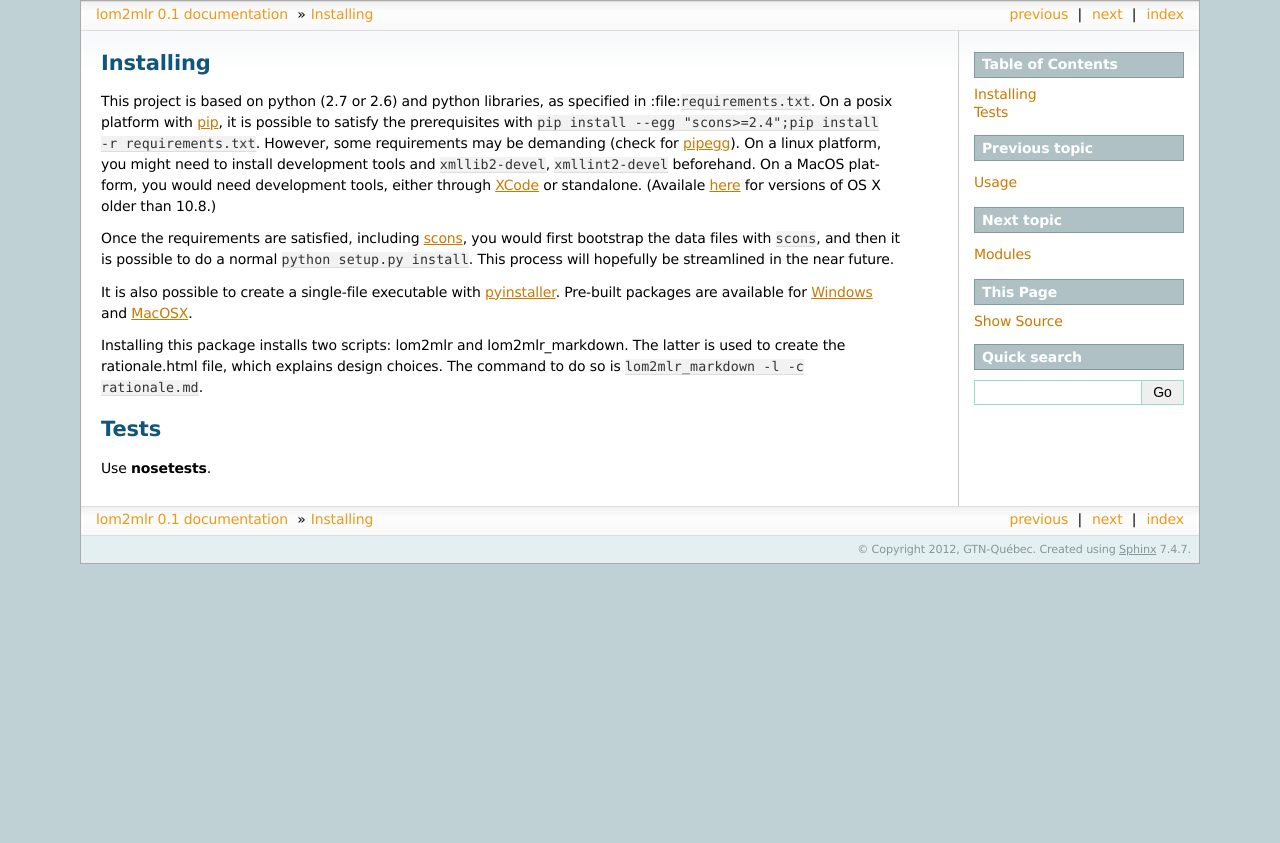
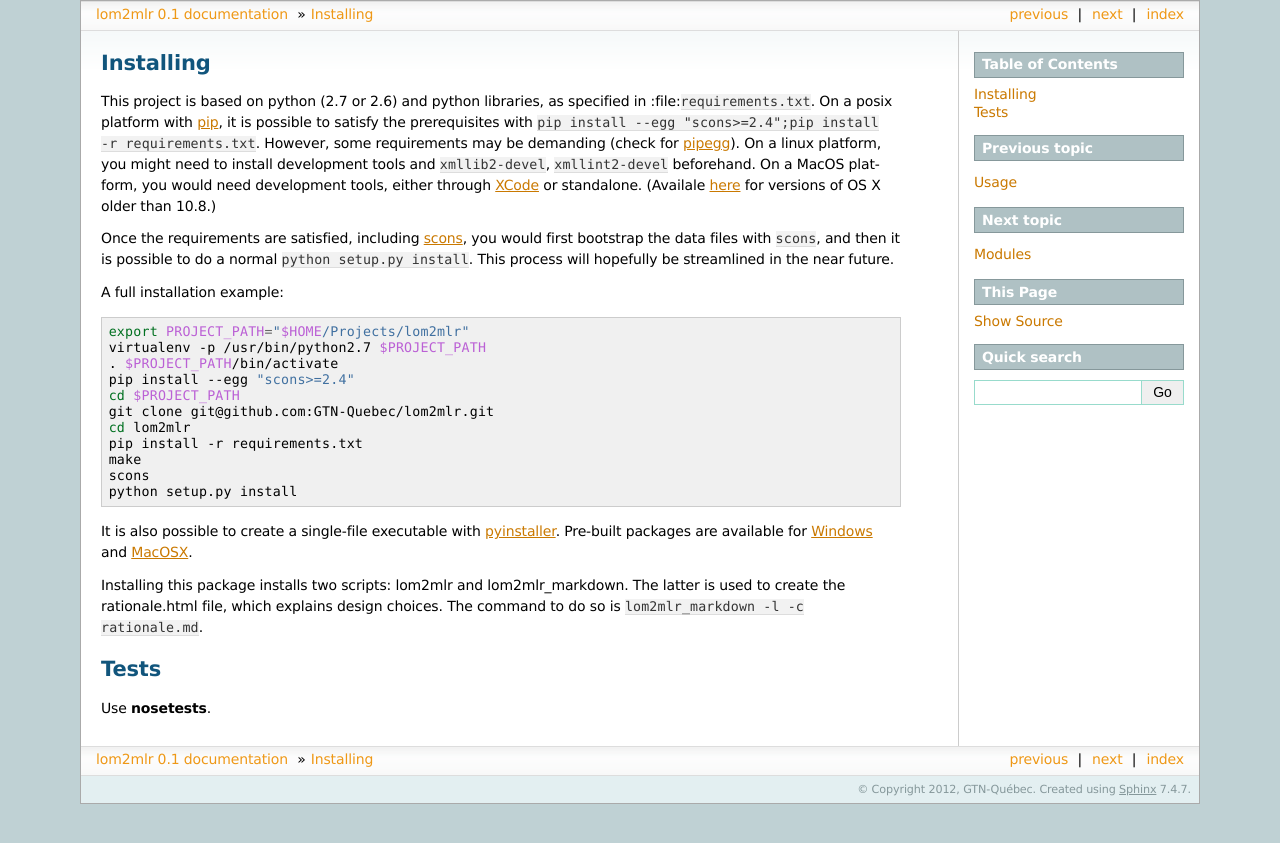
Before and after one commit to GTN-Quebec/lom2mlr, a Sphinx documentation site: the page built from docs/installing.rst, in a window 1280 px wide. Shown: the top 843 px of the page. Built offline with Sphinx 7.4.7, drawn with Linux system fonts in a browser that asks for light colours.

Commit message:
Propose a complete installation example

```diff
--- a/docs/installing.rst
+++ b/docs/installing.rst
@@ -2,22 +2,38 @@
 Installing
 ----------
 
-This project is based on python (2.7 or 2.6) and python libraries, as specified in
-:file:``requirements.txt``. On a posix platform with pip_,
-it is possible to satisfy the prerequisites with
-``pip install --egg "scons>=2.4";pip install -r requirements.txt``. However, some requirements may be
-demanding (check for pipegg_). On a linux platform, you might need to install development
-tools and ``xmllib2-devel``, ``xmllint2-devel`` beforehand. On a MacOS
-platform, you would need development tools, either through XCode_ or standalone.
+This project is based on python (2.7 or 2.6) and python libraries, as specified
+in :file:``requirements.txt``. On a posix platform with pip_, it is possible to
+satisfy the prerequisites with ``pip install --egg "scons>=2.4";pip install -r requirements.txt``.
+However, some requirements may be demanding (check for pipegg_). On a linux
+platform, you might need to install development tools and ``xmllib2-devel``,
+``xmllint2-devel`` beforehand. On a MacOS platform, you would need development
+tools, either through XCode_ or standalone.
 (Availale here_ for versions of OS X older than 10.8.)
 
-Once the requirements are satisfied, including
-scons_, you would first bootstrap the data files
-with ``scons``, and then it is possible to do a normal
+Once the requirements are satisfied, including scons_, you would first bootstrap
+the data files with ``scons``, and then it is possible to do a normal
 ``python setup.py install``. This process will hopefully be streamlined
 in the near future.
 
-It is also possible to create a single-file executable with pyinstaller_. Pre-built packages are available for Windows_ and MacOSX_.
+A full installation example:
+
+.. code-block:: bash
+
+  export PROJECT_PATH="$HOME/Projects/lom2mlr"
+  virtualenv -p /usr/bin/python2.7 $PROJECT_PATH
+  . $PROJECT_PATH/bin/activate
+  pip install --egg "scons>=2.4"
+  cd $PROJECT_PATH
+  git clone git@github.com:GTN-Quebec/lom2mlr.git
+  cd lom2mlr
+  pip install -r requirements.txt
+  make
+  scons
+  python setup.py install
+
+It is also possible to create a single-file executable with pyinstaller_.
+Pre-built packages are available for Windows_ and MacOSX_.
 
 Installing this package installs two scripts: lom2mlr and
 lom2mlr\_markdown. The latter is used to create the rationale.html file,
```
